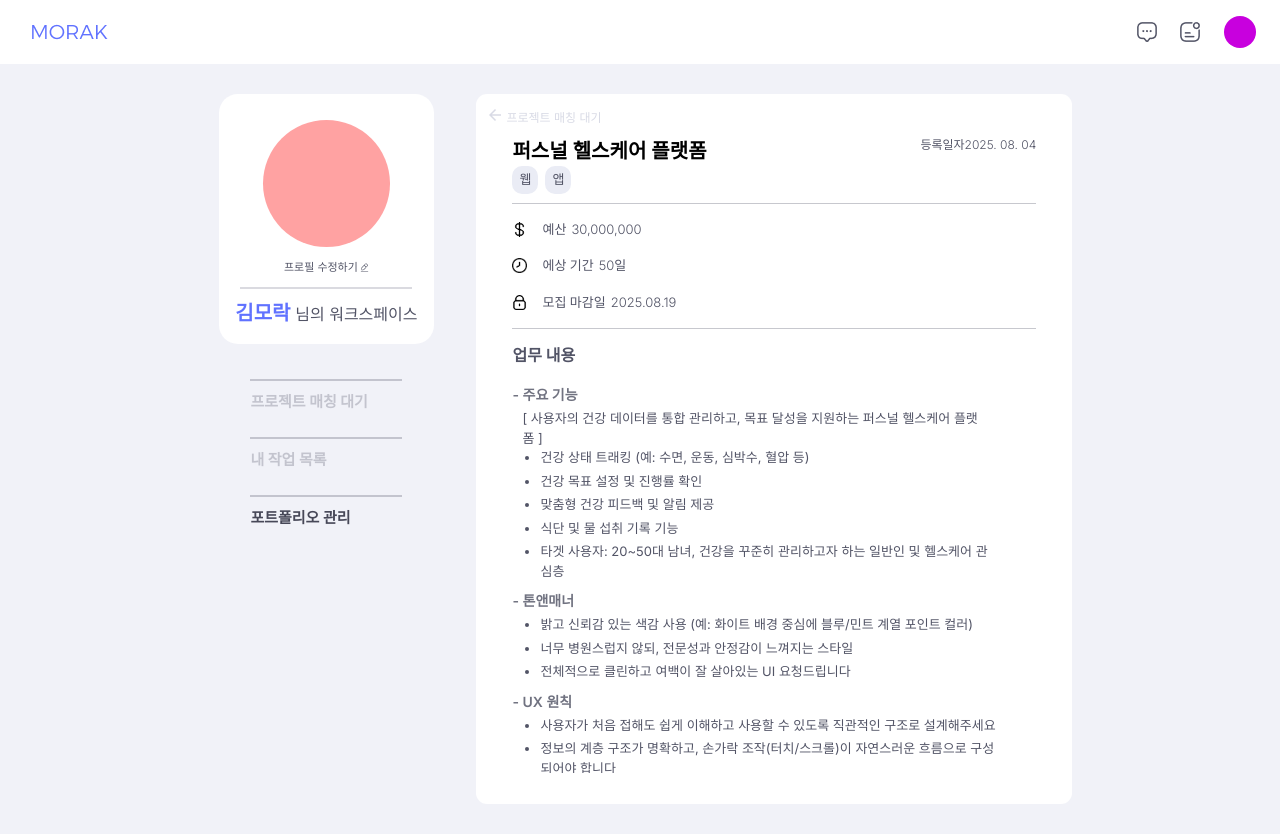
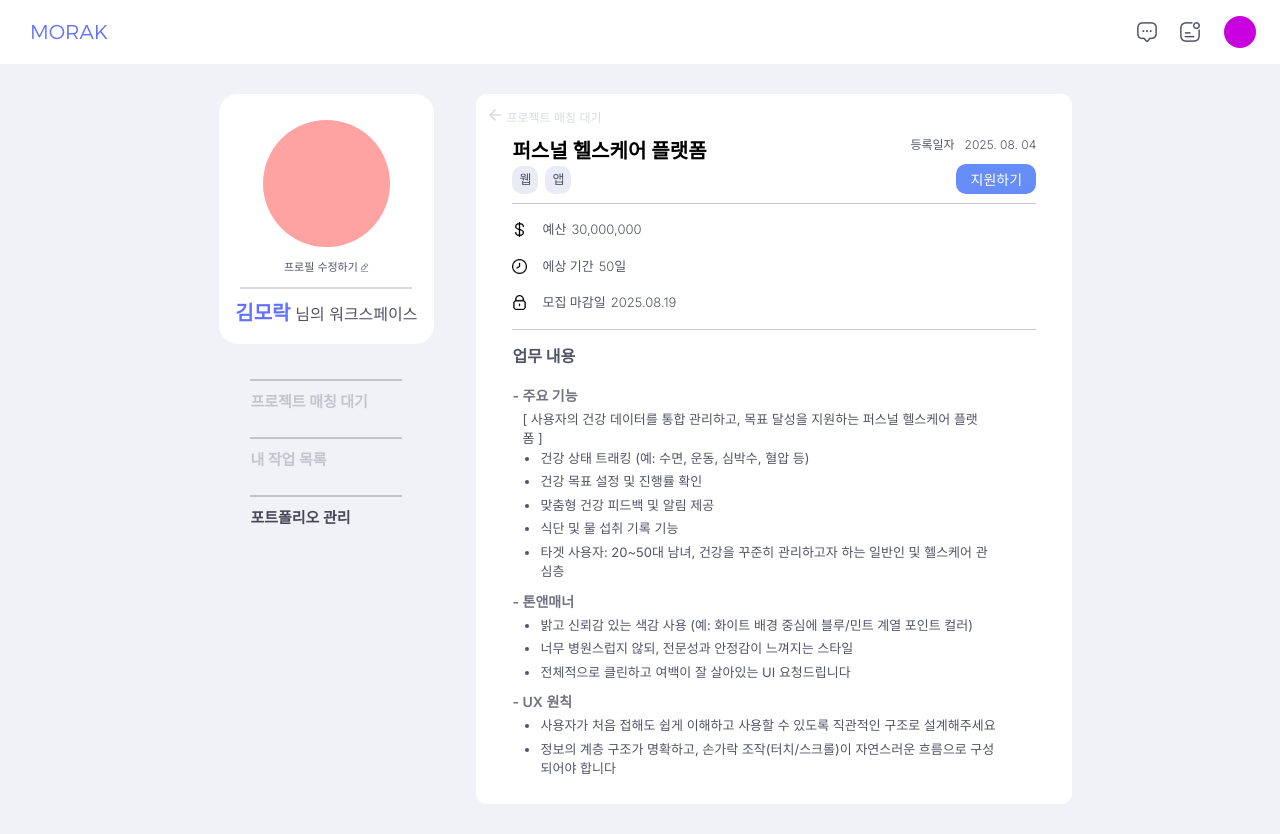
Before and after one commit to morak-web/morak-frontend, a React (Vite) app: page /designer-page/project in a window 1280 px wide. Built offline with nearby package versions, Linux system fonts and the light colour scheme.

Commit message:
feat: 지원하기 버튼 추가

```diff
--- a/src/pages/Designer/matching/MatchingDetailPage.jsx
+++ b/src/pages/Designer/matching/MatchingDetailPage.jsx
@@ -30,9 +30,14 @@ export default function MatchingDetailPage() {
             </div>
           </div>
         </div>
-        <div className="flex text-[#525466] text-[12px] font-light">
-          <p>등록일자</p>
-          <p>2025. 08. 04</p>
+        <div className="flex flex-col text-[#525466] text-[12px] font-light items-end justify-between gap-[10px]">
+          <div className="flex gap-[10px]">
+            <p>등록일자</p>
+            <p>2025. 08. 04</p>
+          </div>
+          <button className="bg-[#668df7] text-white w-[80px] h-[30px] flex justify-center items-center text-[14px] py-[10px] rounded-[10px] cursor-pointer">
+            지원하기
+          </button>
         </div>
       </div>
       {/* money, time */}
```
